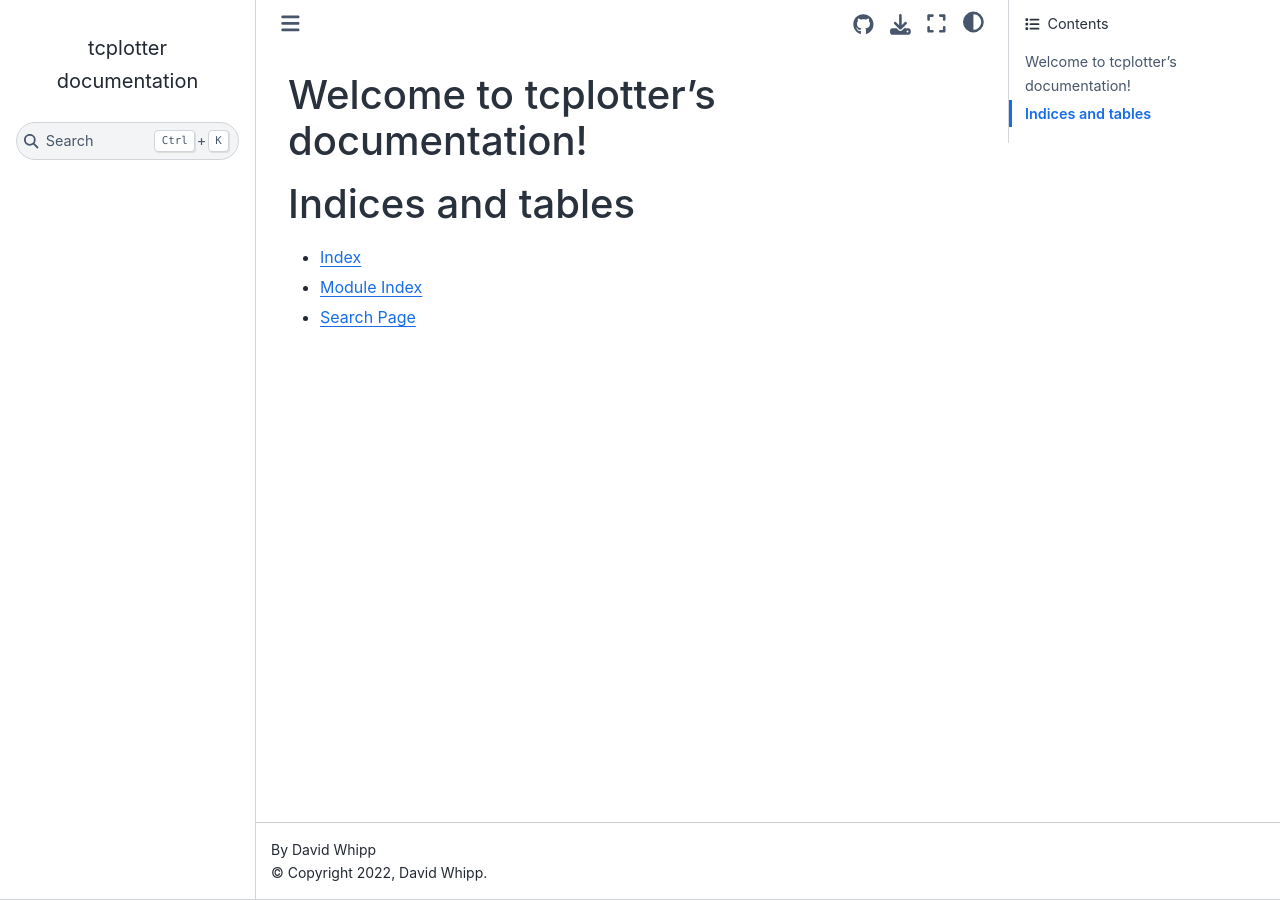
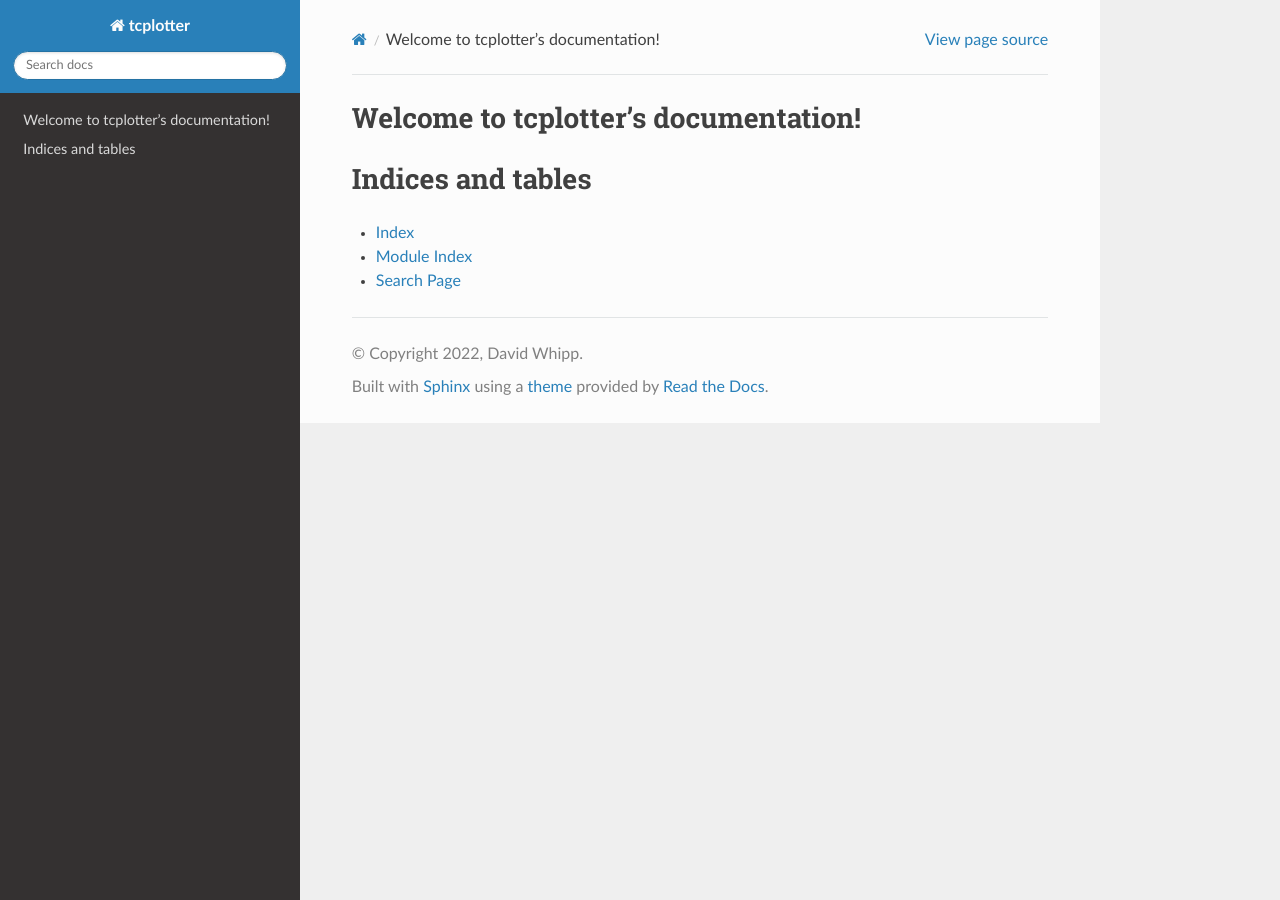
Before and after one commit to HUGG/tcplotter, a Sphinx documentation site: the page built from docs/index.rst, in a window 1280 px wide. Built offline with Sphinx 7.4.7 and the Read the Docs theme 2.0.0, drawn with Linux system fonts in a browser that asks for light colours.

Commit message:
Revert to sphinx rtd theme

```diff
--- a/docs/conf.py
+++ b/docs/conf.py
@@ -48,7 +48,8 @@ exclude_patterns = []
 # The theme to use for HTML and HTML Help pages.  See the documentation for
 # a list of builtin themes.
 #
-html_theme = 'sphinx_book_theme'
+#html_theme = 'sphinx_book_theme'
+html_theme = 'sphinx_rtd_theme'
 
 # Add any paths that contain custom static files (such as style sheets) here,
 # relative to this directory. They are copied after the builtin static files,
```
